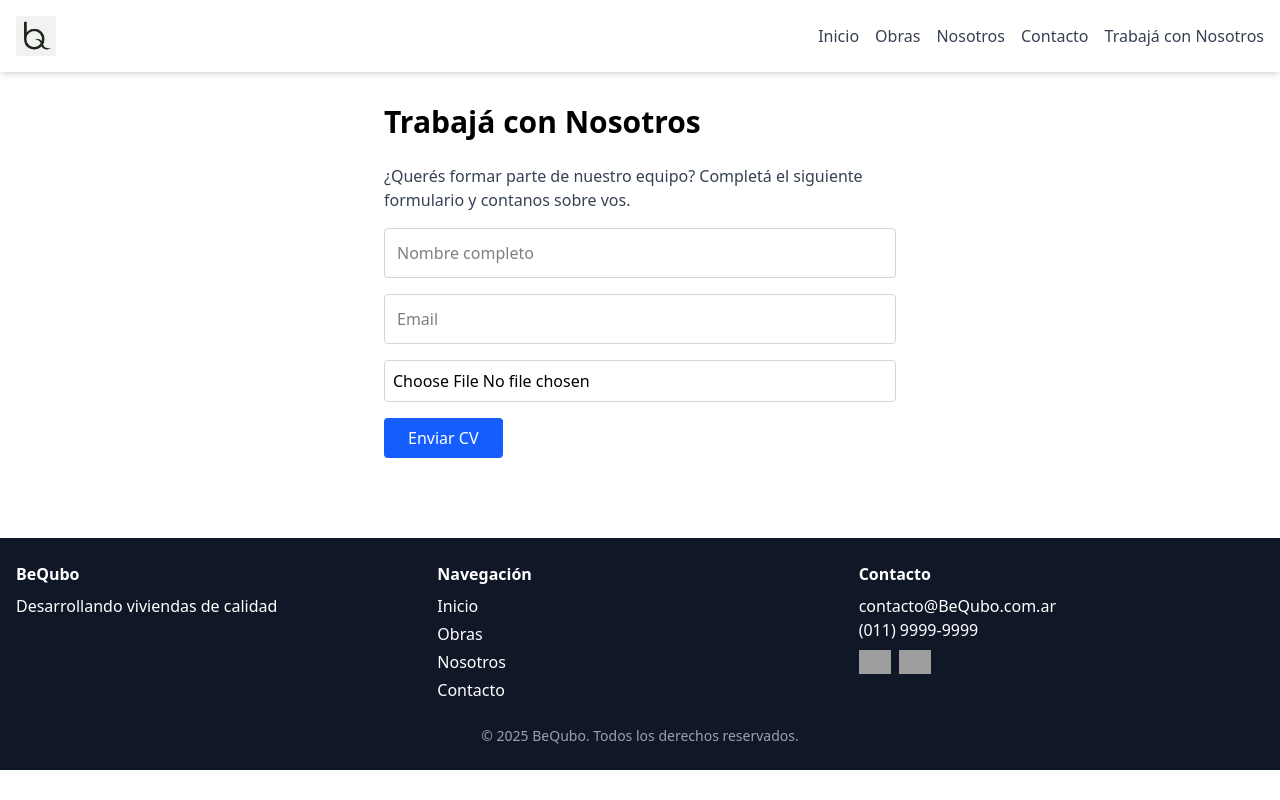
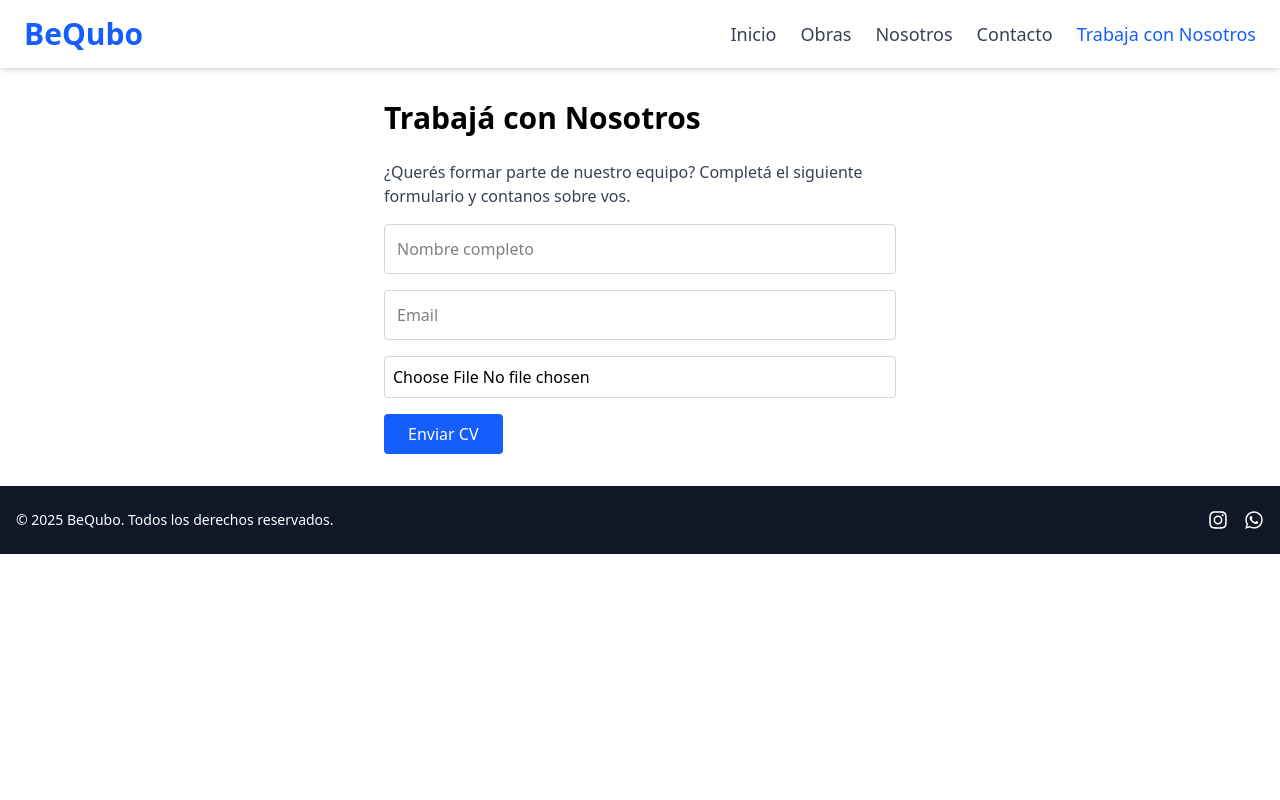
Before and after one commit to ezebarba/BeQubo, a React (Vite) app: page /trabaja-con-nosotros in a window 1280 px wide. Built offline with nearby package versions, Linux system fonts and the light colour scheme; grey boxes are pictures that could not be loaded.

Commit message:
Cambios Header y footer

```diff
--- a/package.json
+++ b/package.json
@@ -11,8 +11,10 @@
   },
   "dependencies": {
     "@tailwindcss/vite": "^4.1.3",
+    "framer-motion": "^12.6.3",
     "react": "^19.0.0",
     "react-dom": "^19.0.0",
+    "react-icons": "^5.5.0",
     "react-router-dom": "^7.5.0",
     "zustand": "^5.0.3"
   },
--- a/src/App.tsx
+++ b/src/App.tsx
@@ -6,10 +6,12 @@ import Obras from './pages/Obras';
 import Nosotros from './pages/Nosotros';
 import Contacto from './pages/Contacto';
 import TrabajaConNosotros from './pages/TrabajaConNosotros';
+import TitleUpdater from './components/TitleUpdater'; // 👈
 
 const App = () => {
   return (
     <Router>
+      <TitleUpdater /> {/* 👈 Aca se actualiza el título dinámicamente */}
       <Header />
       <Routes>
         <Route path="/" element={<Home />} />
--- a/src/components/Footer.tsx
+++ b/src/components/Footer.tsx
@@ -1,39 +1,19 @@
-// components/Footer.tsx
-import { Link } from "react-router-dom";
+// src/components/Footer.tsx
+import { FaFacebookF, FaInstagram, FaWhatsapp } from 'react-icons/fa';
 
 const Footer = () => {
   return (
-    <footer className="bg-gray-900 text-white py-6 mt-12">
-      <div className="container mx-auto px-4 grid md:grid-cols-3 gap-4 text-center md:text-left">
-        <div>
-          <h4 className="font-bold mb-2">BeQubo</h4>
-          <p>Desarrollando viviendas de calidad</p>
+    <footer className="bg-gray-900 text-white py-6">
+      <div className="container mx-auto px-4 flex flex-col md:flex-row items-center justify-between">
+        <p className="text-sm mb-4 md:mb-0">&copy; {new Date().getFullYear()} BeQubo. Todos los derechos reservados.</p>
+        <div className="flex gap-4">
+          <a href="https://www.instagram.com" target="_blank" rel="noopener noreferrer" className="hover:text-pink-500">
+            <FaInstagram size={20} />
+          </a>
+          <a href="https://wa.me/541112345678" target="_blank" rel="noopener noreferrer" className="hover:text-green-500">
+            <FaWhatsapp size={20} />
+          </a>
         </div>
-        <div>
-          <h4 className="font-bold mb-2">Navegación</h4>
-          <ul className="space-y-1">
-            <li><Link to="/" className="hover:underline">Inicio</Link></li>
-            <li><Link to="/obras" className="hover:underline">Obras</Link></li>
-            <li><Link to="/nosotros" className="hover:underline">Nosotros</Link></li>
-            <li><Link to="/contacto" className="hover:underline">Contacto</Link></li>
-          </ul>
-        </div>
-        <div>
-          <h4 className="font-bold mb-2">Contacto</h4>
-          <p>contacto@BeQubo.com.ar</p>
-          <p>(011) 9999-9999</p>
-          <div className="mt-2 flex justify-center md:justify-start gap-2">
-            <a href="https://facebook.com" target="_blank" rel="noopener noreferrer">
-              <img src="/icons/facebook.svg" alt="Facebook" className="h-6" />
-            </a>
-            <a href="https://instagram.com" target="_blank" rel="noopener noreferrer">
-              <img src="/icons/instagram.svg" alt="Instagram" className="h-6" />
-            </a>
-          </div>
-        </div>
-      </div>
-      <div className="text-center mt-6 text-sm text-gray-400">
-        © {new Date().getFullYear()} BeQubo. Todos los derechos reservados.
       </div>
     </footer>
   );
--- a/src/components/Header.tsx
+++ b/src/components/Header.tsx
@@ -1,22 +1,81 @@
-import { Link } from "react-router-dom";
+import { Link, useLocation } from 'react-router-dom';
+import { useEffect, useState } from 'react';
+import { HiMenu, HiX } from 'react-icons/hi';
+import { motion, AnimatePresence } from 'framer-motion';
 
 const Header = () => {
+  const location = useLocation();
+  const [menuOpen, setMenuOpen] = useState(false);
+
+  const toggleMenu = () => setMenuOpen(!menuOpen);
+
+  useEffect(() => {
+    setMenuOpen(false); // cerrar menú al navegar
+  }, [location.pathname]);
+
+  const navLinks = [
+    { to: '/', label: 'Inicio' },
+    { to: '/obras', label: 'Obras' },
+    { to: '/nosotros', label: 'Nosotros' },
+    { to: '/contacto', label: 'Contacto' },
+    { to: '/trabaja-con-nosotros', label: 'Trabaja con Nosotros' }
+  ];
+
   return (
-    <header className="bg-white shadow-md">
-      <div className="container mx-auto flex justify-between items-center p-4">
-        <Link to="/">
-          <img src="/src/images/logo.jpg" alt="BeQubo" className="h-10" />
-        </Link>
-        <nav>
-          <ul className="flex space-x-4">
-            <li><Link to="/" className="text-gray-700">Inicio</Link></li>
-            <li><Link to="/obras" className="text-gray-700">Obras</Link></li>
-            <li><Link to="/nosotros" className="text-gray-700">Nosotros</Link></li>
-            <li><Link to="/contacto" className="text-gray-700">Contacto</Link></li>
-            <li><Link to="/trabaja-con-nosotros" className="text-gray-700">Trabajá con Nosotros</Link></li>
-          </ul>
+    <header className="bg-white shadow-md sticky top-0 z-50">
+      <div className="max-w-7xl mx-auto px-6 py-4 flex justify-between items-center">
+        <Link to="/" className="text-3xl font-bold text-blue-600">BeQubo</Link>
+
+        {/* Desktop nav */}
+        <nav className="hidden md:flex space-x-6 text-gray-700 font-medium text-lg">
+          {navLinks.map((link) => (
+            <Link
+              key={link.to}
+              to={link.to}
+              className={`relative group transition-all duration-200 ${
+                location.pathname === link.to ? 'text-blue-600' : 'text-gray-700'
+              }`}
+            >
+              {link.label}
+              <span className="absolute -bottom-1 left-0 w-0 h-0.5 bg-blue-600 transition-all duration-300 group-hover:w-full"></span>
+            </Link>
+
+          ))}
         </nav>
+
+        {/* Mobile menu toggle */}
+        <div className="md:hidden text-3xl text-gray-700 cursor-pointer" onClick={toggleMenu}>
+          {menuOpen ? <HiX /> : <HiMenu />}
+        </div>
       </div>
+
+      {/* Mobile menu */}
+      <AnimatePresence>
+        {menuOpen && (
+          <motion.nav
+            initial={{ height: 0 }}
+            animate={{ height: 'auto' }}
+            exit={{ height: 0 }}
+            className="md:hidden bg-white shadow-inner overflow-hidden"
+          >
+            <div className="flex flex-col px-6 py-4 space-y-4 text-gray-700 text-lg font-medium">
+              {navLinks.map((link) => (
+                <Link
+                  key={link.to}
+                  to={link.to}
+                  className={`relative group transition-all duration-200 ${
+                    location.pathname === link.to ? 'text-blue-600' : 'text-gray-700'
+                  }`}
+                >
+                  {link.label}
+                  <span className="absolute -bottom-1 left-0 w-0 h-0.5 bg-blue-600 transition-all duration-300 group-hover:w-full"></span>
+                </Link>
+
+              ))}
+            </div>
+          </motion.nav>
+        )}
+      </AnimatePresence>
     </header>
   );
 };
--- /dev/null
+++ b/src/components/TitleUpdater.tsx
@@ -0,0 +1,23 @@
+// src/components/TitleUpdater.tsx
+import { useEffect } from 'react';
+import { useLocation } from 'react-router-dom';
+
+const TitleUpdater = () => {
+  const location = useLocation();
+
+  useEffect(() => {
+    const routeTitles: Record<string, string> = {
+      '/': 'BeQubo',
+      '/obras': 'BeQubo - Obras',
+      '/nosotros': 'BeQubo - Nosotros',
+      '/contacto': 'BeQubo - Contacto',
+      '/trabaja-con-nosotros': 'BeQubo - Trabaja con Nosotros',
+    };
+
+    document.title = routeTitles[location.pathname] || 'BeQubo';
+  }, [location.pathname]);
+
+  return null; // No renderiza nada en pantalla
+};
+
+export default TitleUpdater;
```
Also changed, not shown: 1 other file (tests, documents, lock files or other folders).
